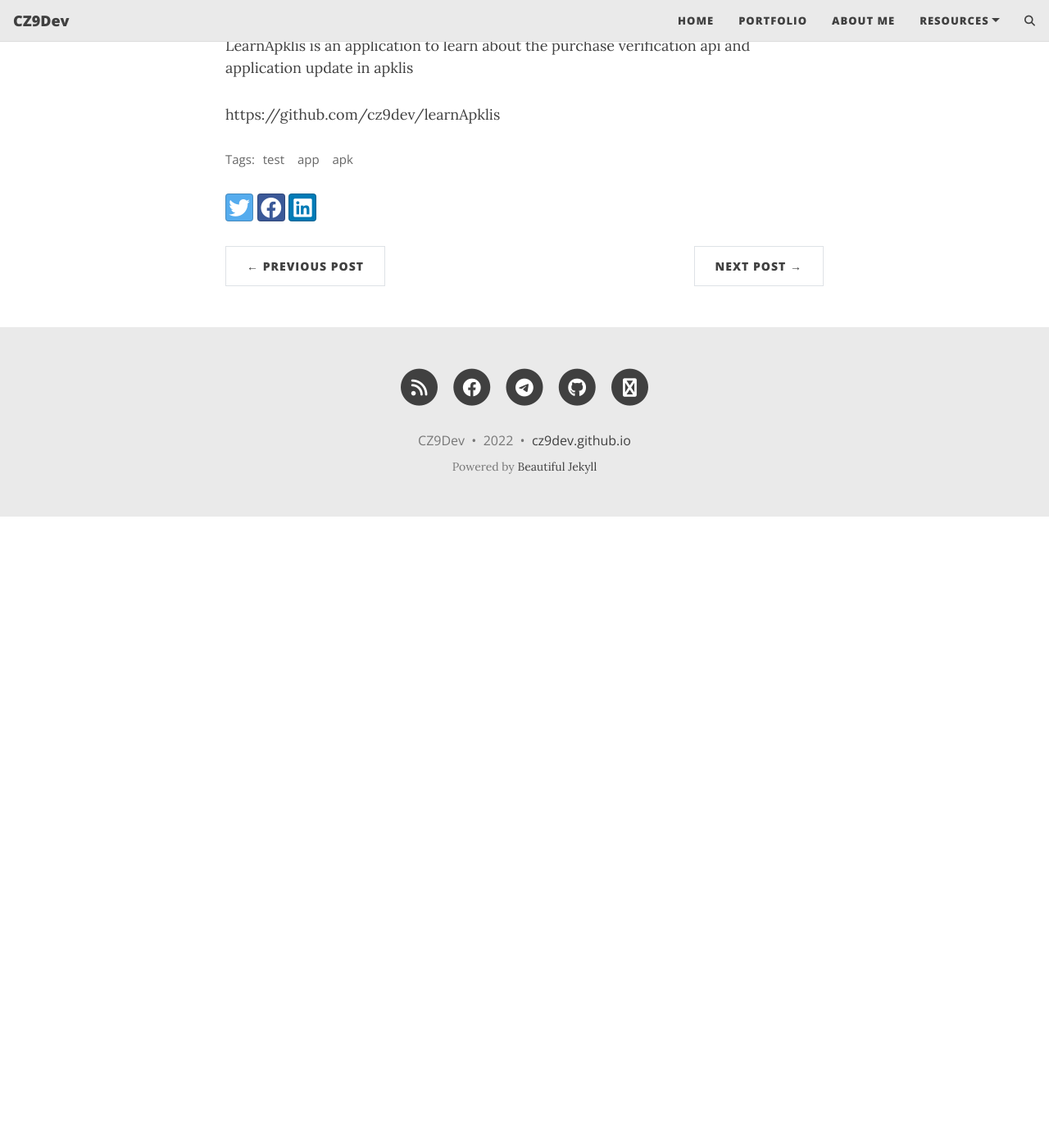
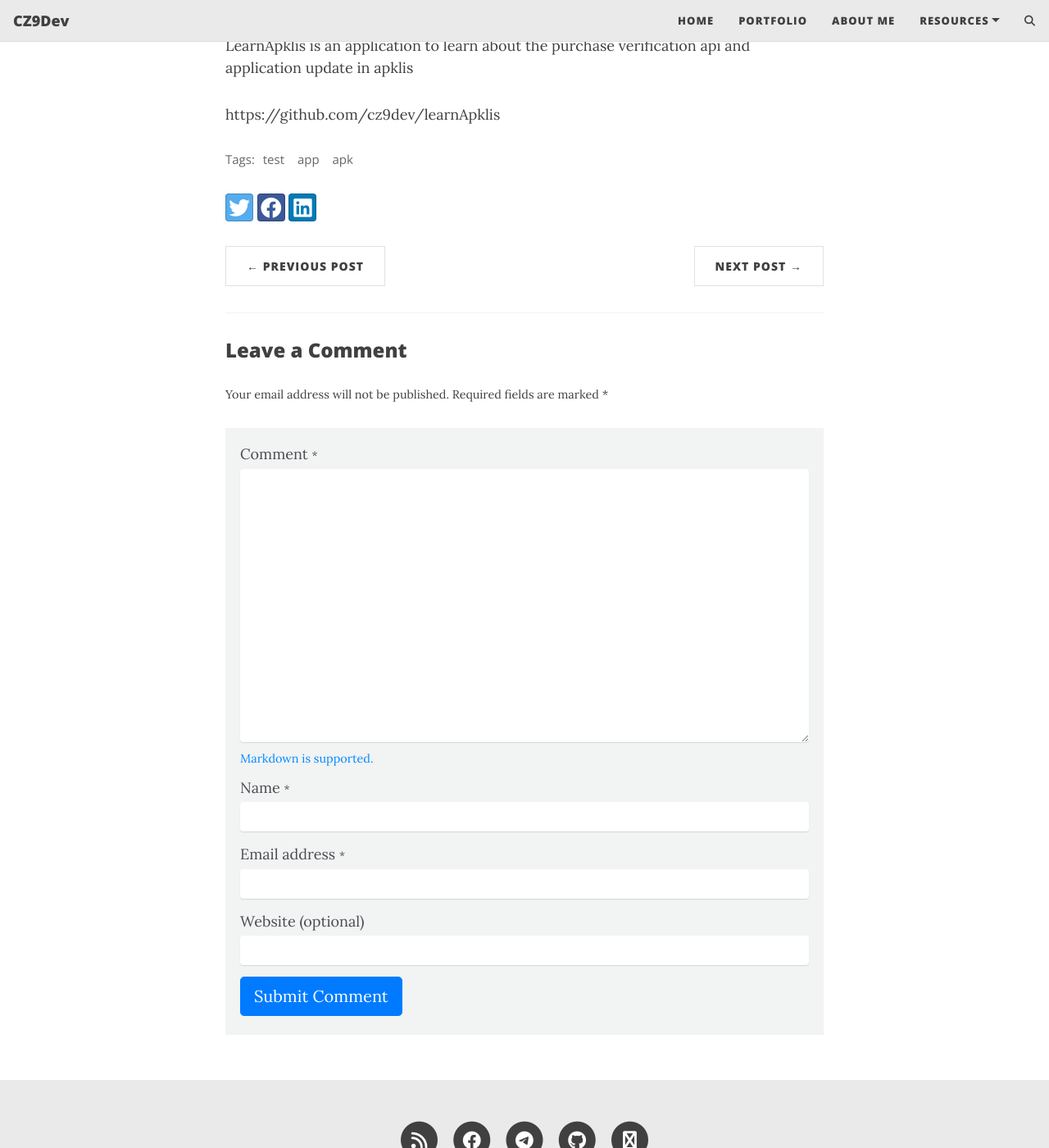
Before and after one commit to cz9dev/cz9dev.github.io, a Jekyll site: the page built from _posts/2022-06-20-learn-apklis.md, in a window 1280 px wide and 1400 px high, scrolled down 415 px. Shown: the whole window at 82% size. Built offline with Jekyll 4.4.1, drawn with Linux system fonts in a browser that asks for light colours; nearby versions of some CDN libraries; comment, search, counter and statistics services are not loaded; before the commit the page ends 1045 px from its top, so only the background shows below that; some of the changed lines change nothing that is shown.

Commit message:
Update _config.yml

```diff
--- a/_config.yml
+++ b/_config.yml
@@ -183,9 +183,9 @@ footer-hover-col: "#0085A1"
 # https://github.com/eduardoboucas/staticman/ and https://staticman.net/ for further
 # instructions. For any support with staticman please direct questions to staticman and
 # not to BeautifulJekyll.
-#staticman:
-#  repository : cz9dev/static_comment # GitHub username/repository eg. "daattali/beautiful-jekyll"
-#  branch     : main # If you're not using `master` branch, then you also need to update the `branch` parameter in `staticman.yml`
+staticman:
+  repository : cz9dev/static_comment # GitHub username/repository eg. "daattali/beautiful-jekyll"
+  branch     : main # If you're not using `master` branch, then you also need to update the `branch` parameter in `staticman.yml`
 #  endpoint   : # URL of your deployment, with a trailing slash eg. "https://<your-api>/v3/entry/github/"
 #  reCaptcha:   # (optional, set these parameters in `staticman.yml` as well)
 #    siteKey  : # You need to apply for a site key on Google
```
